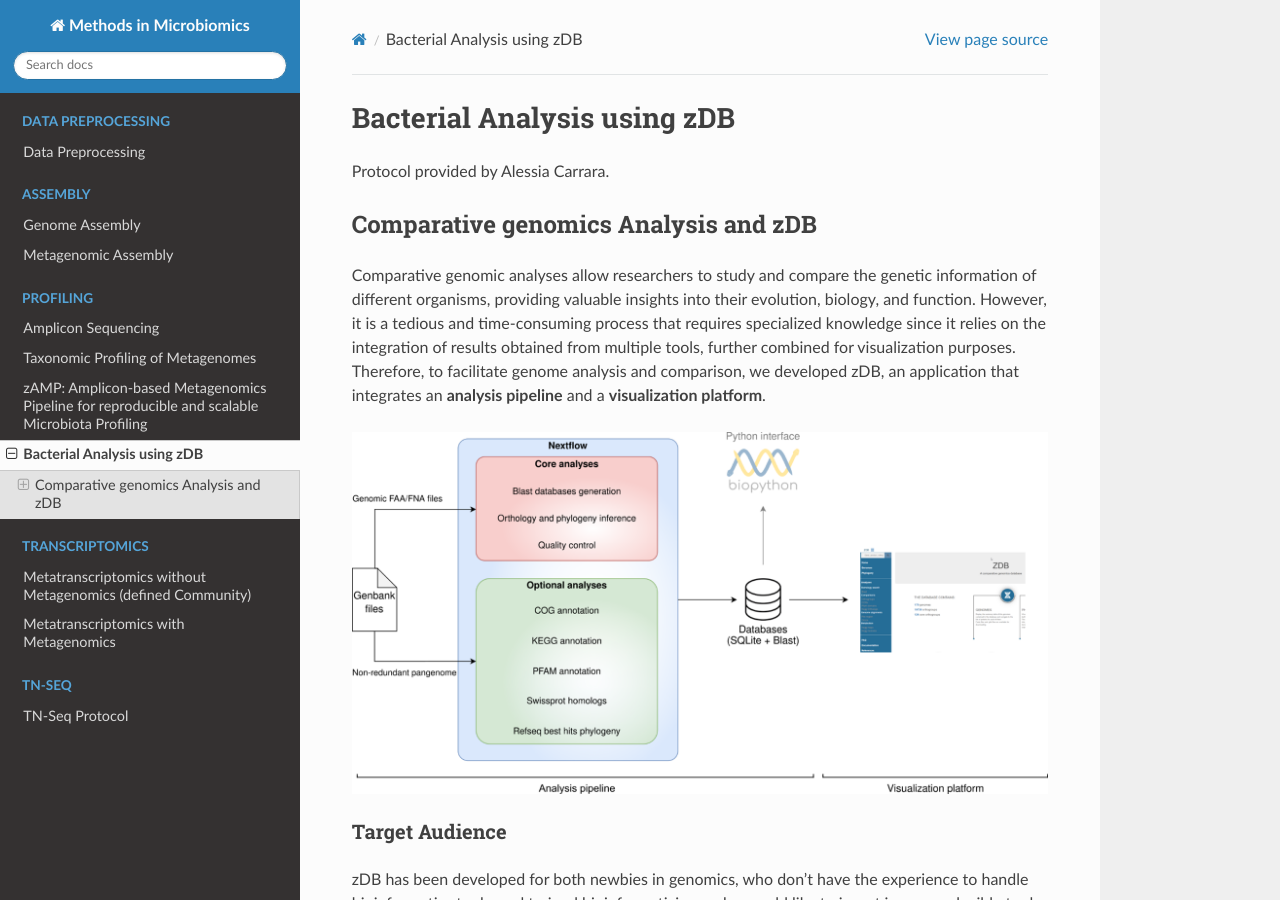
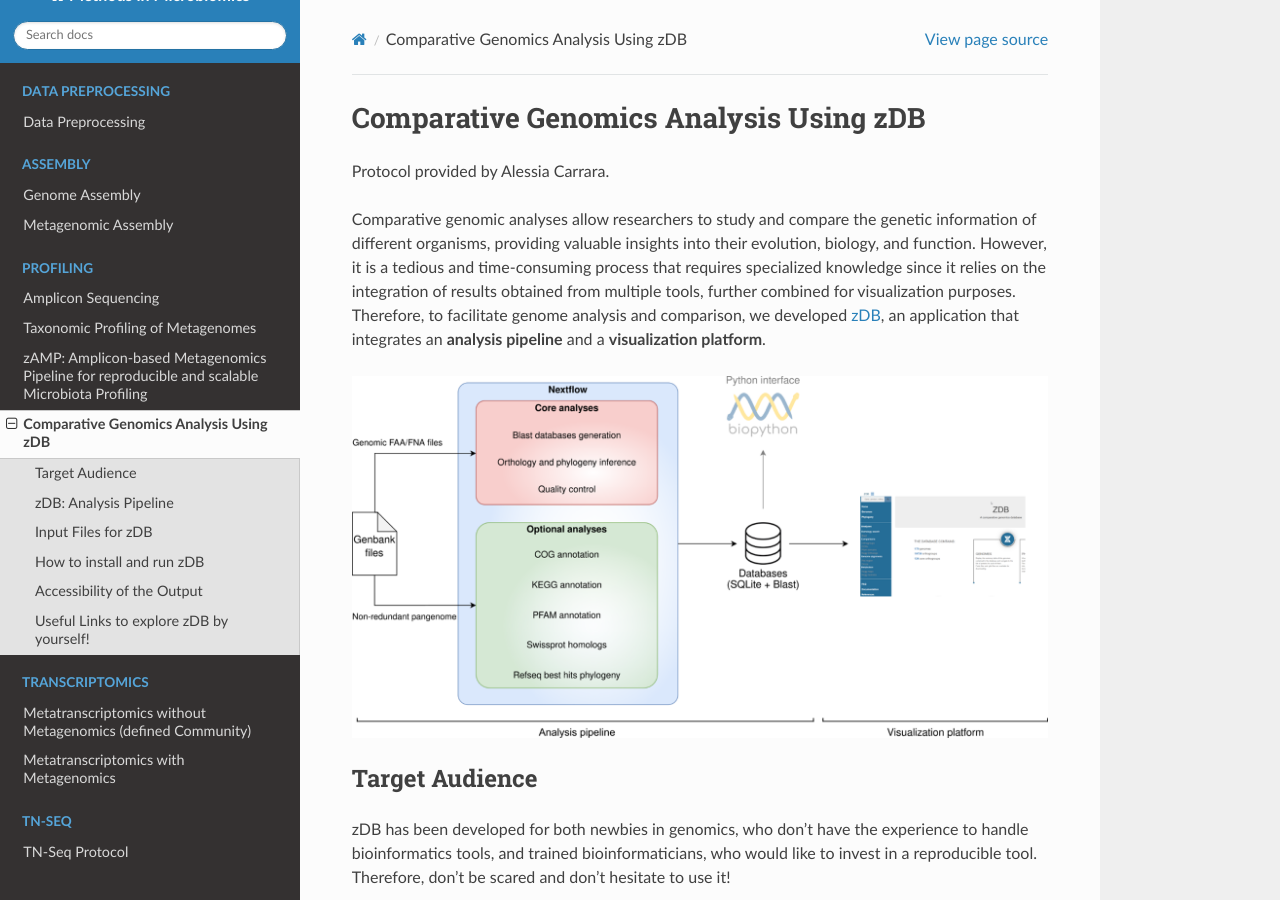
Before and after one commit to MicrobiologyETHZ/Methods_in_Microbiomics, a Sphinx documentation site: the page built from docs/profiling/zDB.rst, in a window 1280 px wide and 900 px high. Built offline with Sphinx 7.4.7 and the Read the Docs theme 2.0.0, drawn with Linux system fonts in a browser that asks for light colours; some of the changed text lies outside the part shown.

Commit message:
Minor updates to zDB page

```diff
--- a/docs/profiling/zDB.rst
+++ b/docs/profiling/zDB.rst
@@ -1,14 +1,11 @@
-=============================
-Bacterial Analysis using zDB
-=============================
+=======================================
+Comparative Genomics Analysis Using zDB
+=======================================
 
 Protocol provided by Alessia Carrara.
 
---------------------------------------
-Comparative genomics Analysis and zDB
---------------------------------------
 Comparative genomic analyses allow researchers to study and compare the genetic information of different organisms, providing valuable insights into their evolution, biology, and function.
-However, it is a tedious and time-consuming process that requires specialized knowledge since it relies on the integration of results obtained from multiple tools, further combined for visualization purposes. Therefore, to facilitate genome analysis and comparison, we developed zDB, an application that integrates an **analysis pipeline** and a **visualization platform**.
+However, it is a tedious and time-consuming process that requires specialized knowledge since it relies on the integration of results obtained from multiple tools, further combined for visualization purposes. Therefore, to facilitate genome analysis and comparison, we developed `zDB`_, an application that integrates an **analysis pipeline** and a **visualization platform**.
 
 .. image:: /images/zDB.png
 
@@ -49,6 +46,7 @@ How to install and run zDB
 In the `GitHub repository`_, you can have detailed instructions on how to install and run zDB. Please refer to if you have any problem or you want to get more details. In the meantime, here below is a brief list of all the key steps:
 
 .. _GitHub repository: https://github.com/metagenlab/zDB#overview
+.. _zDB:  https://github.com/metagenlab/zDB#overview
 
 1. Install zDB and tools to run the analysis and/or web app in containers (recommended).
 
@@ -86,7 +84,7 @@ The terminal will output an IP address where a customized web-based interface bu
 
 Accessibility of the Output
 ^^^^^^^^^^^^^^^^^^^^^^^^^^^
-If you want to share your newly generated SQL database you can export it using zdb export command and transfer it to other machines.
+If you want to share your newly generated SQL database you can export it using `zdb export` command and transfer it to other machines.
 You may want to transfer it to i) a personal machine for personal usage, ii) a lab machine to host it on an intranet domain and make it accessible to other lab mates, or iii) host it on an internet domain to make it accessible to everyone.
 
 Useful Links to explore zDB by yourself!
```
Also changed, not shown: other parts of docs/profiling/zDB.rst (+1 -1 lines).
